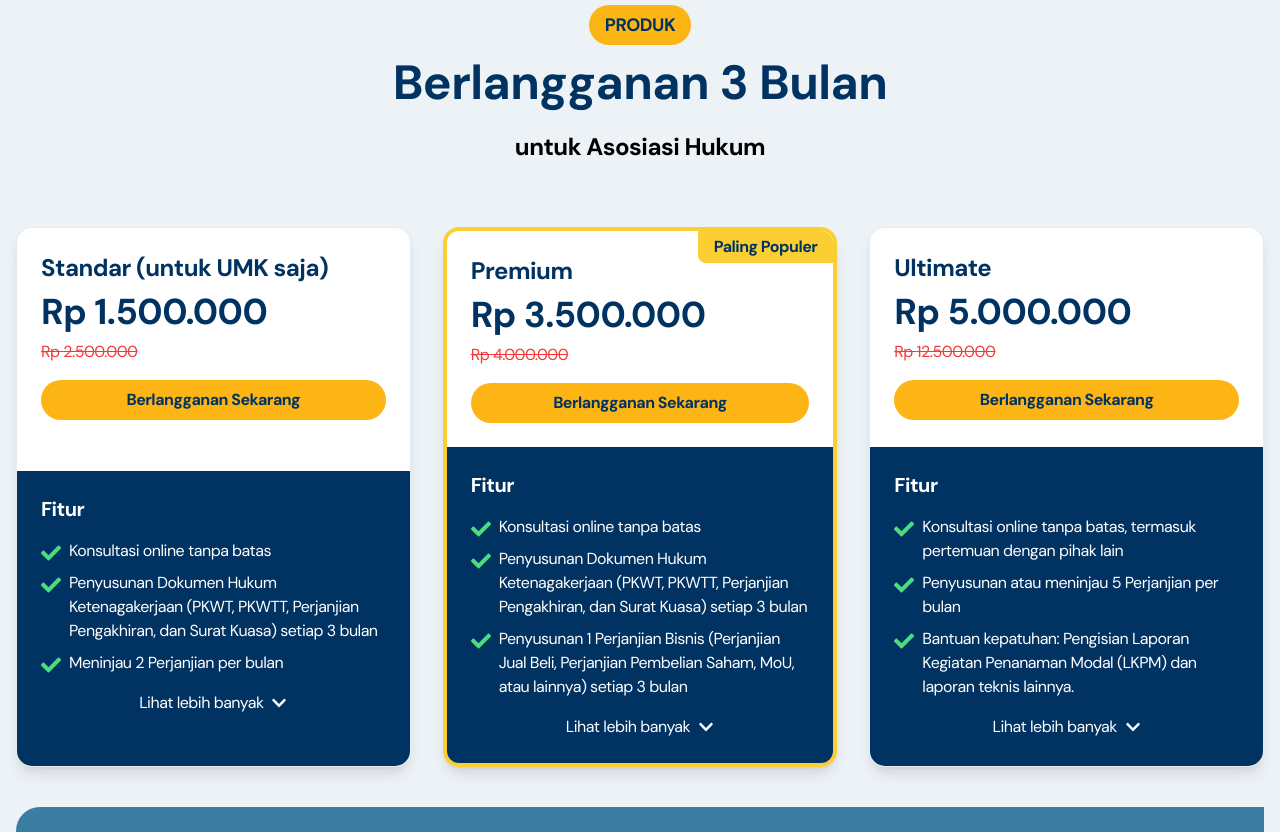
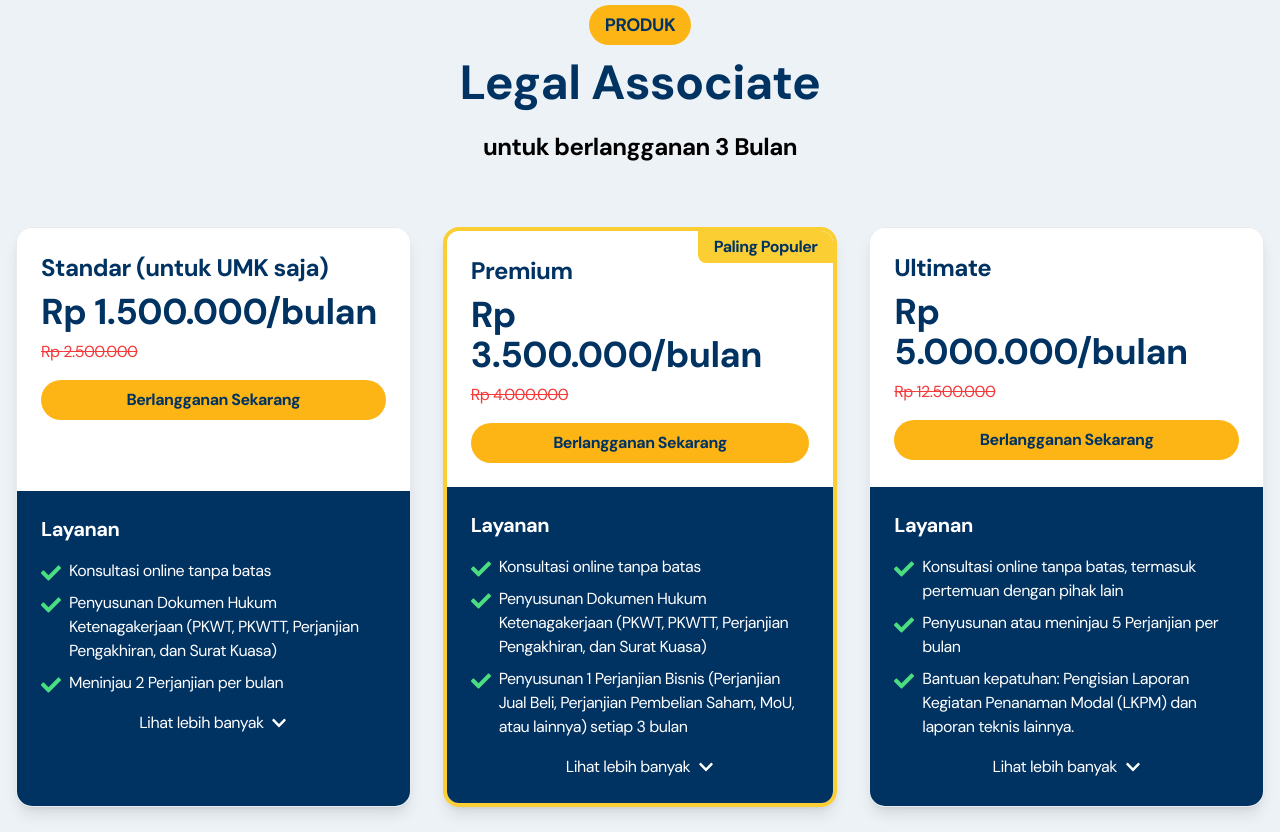
Before and after one commit to nctrnlman/client-cla-indonesia, a React (Vite) app: page / in a window 1280 px wide. Shown: the part 1680-2512 px from the top of the page. Built offline with nearby package versions, Linux system fonts and the light colour scheme.

Commit message:
revision from page 2 - 5

```diff
--- a/src/components/home/LegalityPackages.jsx
+++ b/src/components/home/LegalityPackages.jsx
@@ -30,7 +30,7 @@ function LegalityPackages() {
           <h2 className="text-4xl md:text-5xl font-extrabold text-primary mb-4">
             {t("legality_packages")}
           </h2>
-          <p className="text-xl text-gray-600 max-w-3xl mx-auto">
+          <p className="text-xl text-gray-800 max-w-3xl mx-auto">
             {t("choose_package")}
           </p>
         </motion.div>
--- a/src/locales/id/packageSubscription.json
+++ b/src/locales/id/packageSubscription.json
@@ -14,7 +14,7 @@
   "virtualOfficeAddress": "Alamat kantor virtual",
   "mailHandlingAndForwarding": "Penanganan dan penerusan surat",
   "accessToMeetingRooms": "Akses ruang rapat",
-  "explore": "Jelajahi",
+  "explore": "Pelajari Lebih Lanjut",
   "legalityPackageSelected": "Legality Package Selected",
-  "buttonText" : ""
+  "buttonText": ""
 }
--- a/src/locales/id/subscription.json
+++ b/src/locales/id/subscription.json
@@ -1,16 +1,16 @@
 {
   "product": "PRODUK",
-  "subscriptionTitle": "Berlangganan 3 Bulan",
-  "subscriptionSubtitle": "untuk Asosiasi Hukum",
+  "subscriptionTitle": "Legal Associate",
+  "subscriptionSubtitle": "untuk berlangganan 3 Bulan ",
   "packages": [
     {
       "title": "Standar (untuk UMK saja)",
-      "description": "Paket ini mencakup semua fitur premium seperti A, B, dan C.",
-      "price": "1.500.000",
+      "description": "Paket ini mencakup semua layanan premium seperti A, B, dan C.",
+      "price": "1.500.000/bulan",
       "fakePrice": "2.500.000",
       "features": [
         "Konsultasi online tanpa batas",
-        "Penyusunan Dokumen Hukum Ketenagakerjaan (PKWT, PKWTT, Perjanjian Pengakhiran, dan Surat Kuasa) setiap 3 bulan",
+        "Penyusunan Dokumen Hukum Ketenagakerjaan (PKWT, PKWTT, Perjanjian Pengakhiran, dan Surat Kuasa) ",
         "Meninjau 2 Perjanjian per bulan",
         "Bantuan kepatuhan: Pengisian Laporan Kegiatan Penanaman Modal (LKPM)",
         "Pelatihan Hukum gratis diberikan setiap 3 bulan sekali"
@@ -20,12 +20,12 @@
     },
     {
       "title": "Premium",
-      "description": "Paket ini mencakup fitur standar seperti X, Y, dan Z.",
-      "price": "3.500.000",
+      "description": "Paket ini mencakup layanan standar seperti X, Y, dan Z.",
+      "price": "3.500.000/bulan",
       "fakePrice": "4.000.000",
       "features": [
         "Konsultasi online tanpa batas",
-        "Penyusunan Dokumen Hukum Ketenagakerjaan (PKWT, PKWTT, Perjanjian Pengakhiran, dan Surat Kuasa) setiap 3 bulan",
+        "Penyusunan Dokumen Hukum Ketenagakerjaan (PKWT, PKWTT, Perjanjian Pengakhiran, dan Surat Kuasa)",
         "Penyusunan 1 Perjanjian Bisnis (Perjanjian Jual Beli, Perjanjian Pembelian Saham, MoU, atau lainnya) setiap 3 bulan",
         "Meninjau 2 Perjanjian per bulan",
         "Bantuan kepatuhan: Pengisian Laporan Kegiatan Penanaman Modal (LKPM)",
@@ -36,14 +36,14 @@
     },
     {
       "title": "Ultimate",
-      "description": "Paket ini mencakup fitur dasar seperti 1, 2, dan 3.",
-      "price": "5.000.000",
+      "description": "Paket ini mencakup layanan dasar seperti 1, 2, dan 3.",
+      "price": "5.000.000/bulan",
       "fakePrice": "12.500.000",
       "features": [
         "Konsultasi online tanpa batas, termasuk pertemuan dengan pihak lain",
         "Penyusunan atau meninjau 5 Perjanjian per bulan",
         "Bantuan kepatuhan: Pengisian Laporan Kegiatan Penanaman Modal (LKPM) dan laporan teknis lainnya.",
-        "Bantuan dokumen perusahaan (RUPS/RUPSLB, Keputusan Direksi, dan Keputusan Pemegang Saham)",
+        "Bantuan dokumen perusahaan (RUPS/RUPSLB, Keputusan Direksi, dan Keputusan Pemegang Saham) dan dokumen lainnya.",
         "Gratis: Pelatihan Hukum diberikan setiap 3 bulan sekali, Pengisian SPT Badan tahunan."
       ],
       "buttonText": "Berlangganan Sekarang",
@@ -54,7 +54,7 @@
     "iconText": "Pembayaran akan diproses setiap bulan selama 3 bulan berturut-turut. Harga tidak termasuk Pajak, Biaya Transportasi, dan biaya lain di luar Layanan yang disebutkan di atas (jika ada)."
   },
   "mostPopular": "Paling Populer",
-  "features": "Fitur",
+  "features": "Layanan",
   "seeLess": "Lihat lebih sedikit",
   "seeMore": "Lihat lebih banyak"
 }
```
